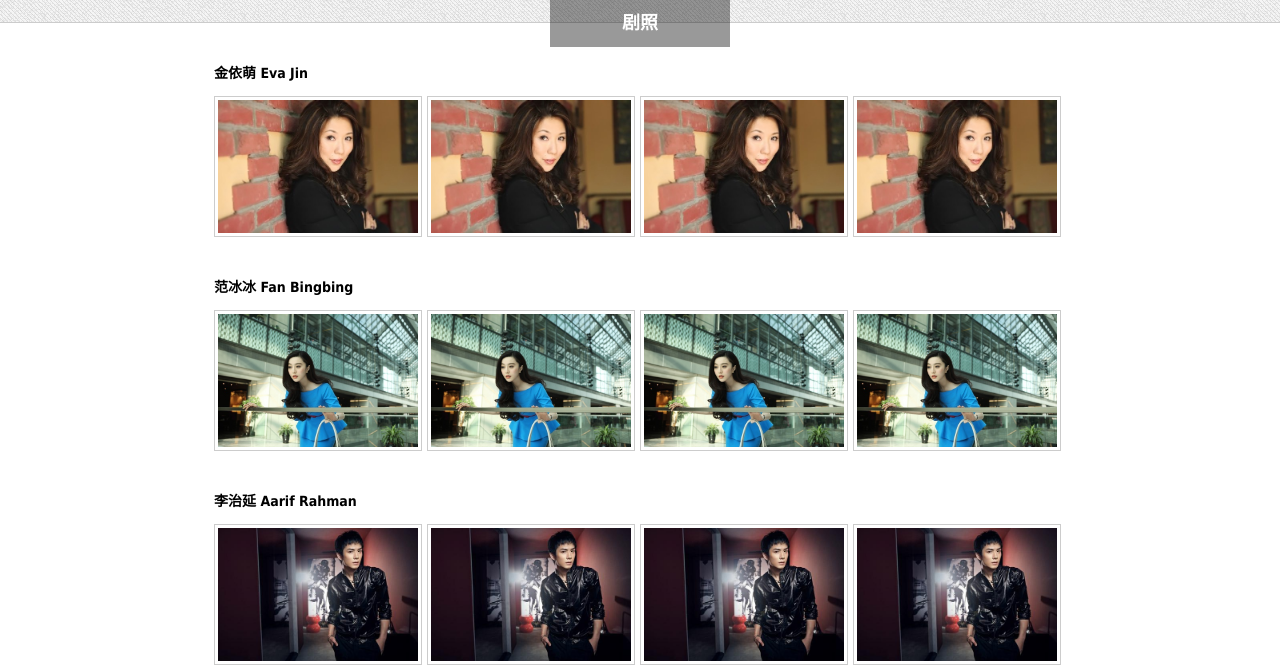
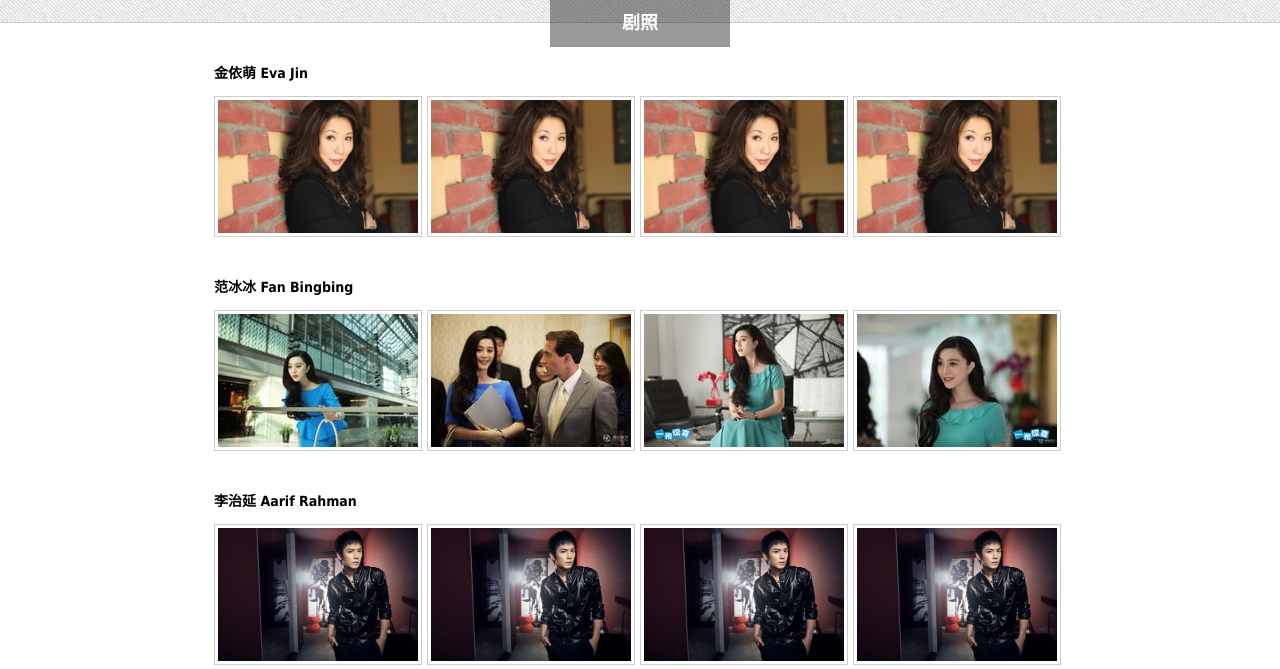
Before and after one commit to Jiyp/film_studio, a PHP site: page /views/ons/photos in a window 1280 px wide. Shown: the part 592-1261 px from the top of the page. Run offline with PHP 8.4, Linux system fonts and the light colour scheme; the template is opened without the code that fills it, so the values that code supplies are empty; some libraries are stand-ins or nearby versions.

Commit message:
添加slider的节点

```diff
--- a/views/ons/photos/index.php
+++ b/views/ons/photos/index.php
@@ -66,6 +66,7 @@
 		<h2 class="title">剧照</h2>
 		<div class="slider">
 			<h2>金依萌 Eva Jin</h2>
+			<div class="slider_inner">
 				<ul class="comm_list clearfix">
 					<li><a href="http://movie.mtime.com/51233/trailer/44834.html" target="_blank" class="imgs_box"><img src="/public/images/jym.jpg" class="img_box"></a>
 					</li>
@@ -85,25 +86,39 @@
 				<div class="arrow_left"></div>
 				<div class="arrow_right"></div>
 			</div>
+		</div>
 
 		<div class="slider">
 			<h2>范冰冰 Fan Bingbing</h2>
+			<div class="slider_inner">
 				<ul class="comm_list clearfix">
-				<li><a href="http://movie.mtime.com/51233/trailer/44834.html" target="_blank" class="imgs_box"><img src="/public/images/fbb.jpg" class="img_box"></a>
+					<li><a href="http://movie.mtime.com/51233/trailer/44834.html" target="_blank" class="imgs_box"><img src="/public/images/jz/0.jpg" class="img_box"></a>
 					</li>
-				<li><a href="http://movie.mtime.com/51233/trailer/44834.html" target="_blank" class="imgs_box"><img src="/public/images/fbb.jpg" class="img_box"></a>
+					<li><a href="http://movie.mtime.com/51233/trailer/44834.html" target="_blank" class="imgs_box"><img src="/public/images/jz/1.jpg" class="img_box"></a>
 					</li>
-				<li><a href="http://movie.mtime.com/51233/trailer/44834.html" target="_blank" class="imgs_box"><img src="/public/images/fbb.jpg" class="img_box"></a>
+					<li><a href="http://movie.mtime.com/51233/trailer/44834.html" target="_blank" class="imgs_box"><img src="/public/images/jz/9.jpg" class="img_box"></a>
 					</li>
-				<li><a href="http://movie.mtime.com/51233/trailer/44834.html" target="_blank" class="imgs_box"><img src="/public/images/fbb.jpg" class="img_box"></a>
+					<li><a href="http://movie.mtime.com/51233/trailer/44834.html" target="_blank" class="imgs_box"><img src="/public/images/jz/10.jpg" class="img_box"></a>
+					</li>
+					<li><a href="http://movie.mtime.com/51233/trailer/44834.html" target="_blank" class="imgs_box"><img src="/public/images/jz/12.jpg" class="img_box"></a>
+					</li>
+					<li><a href="http://movie.mtime.com/51233/trailer/44834.html" target="_blank" class="imgs_box"><img src="/public/images/jz/13.jpg" class="img_box"></a>
+					</li>
+					<li><a href="http://movie.mtime.com/51233/trailer/44834.html" target="_blank" class="imgs_box"><img src="/public/images/jz/17.jpg" class="img_box"></a>
+					</li>
+					<li><a href="http://movie.mtime.com/51233/trailer/44834.html" target="_blank" class="imgs_box"><img src="/public/images/jz/18.jpg" class="img_box"></a>
+					</li>
+					<li><a href="http://movie.mtime.com/51233/trailer/44834.html" target="_blank" class="imgs_box"><img src="/public/images/jz/19.jpg" class="img_box"></a>
 					</li>
 				</ul>
 				<div class="arrow_left"></div>
 				<div class="arrow_right"></div>
 			</div>
+		</div>
 
 		<div class="slider">
 			<h2>李治延 Aarif Rahman</h2>
+			<div class="slider_inner">
 				<ul class="comm_list clearfix">
 					<li><a href="http://movie.mtime.com/51233/trailer/44834.html" target="_blank" class="imgs_box"><img src="/public/images/lzy.jpg" class="img_box"></a>
 					</li>
@@ -118,6 +133,7 @@
 				<div class="arrow_right"></div>
 			</div>
 		</div>
+	</div>
 	<?php include '../../common/footer.php'; ?>
 
 </div>
```
Also changed, not shown: views/ons/trailers/index.php (+9 -2 lines). Lines whose indentation alone changed are shown as unchanged.
